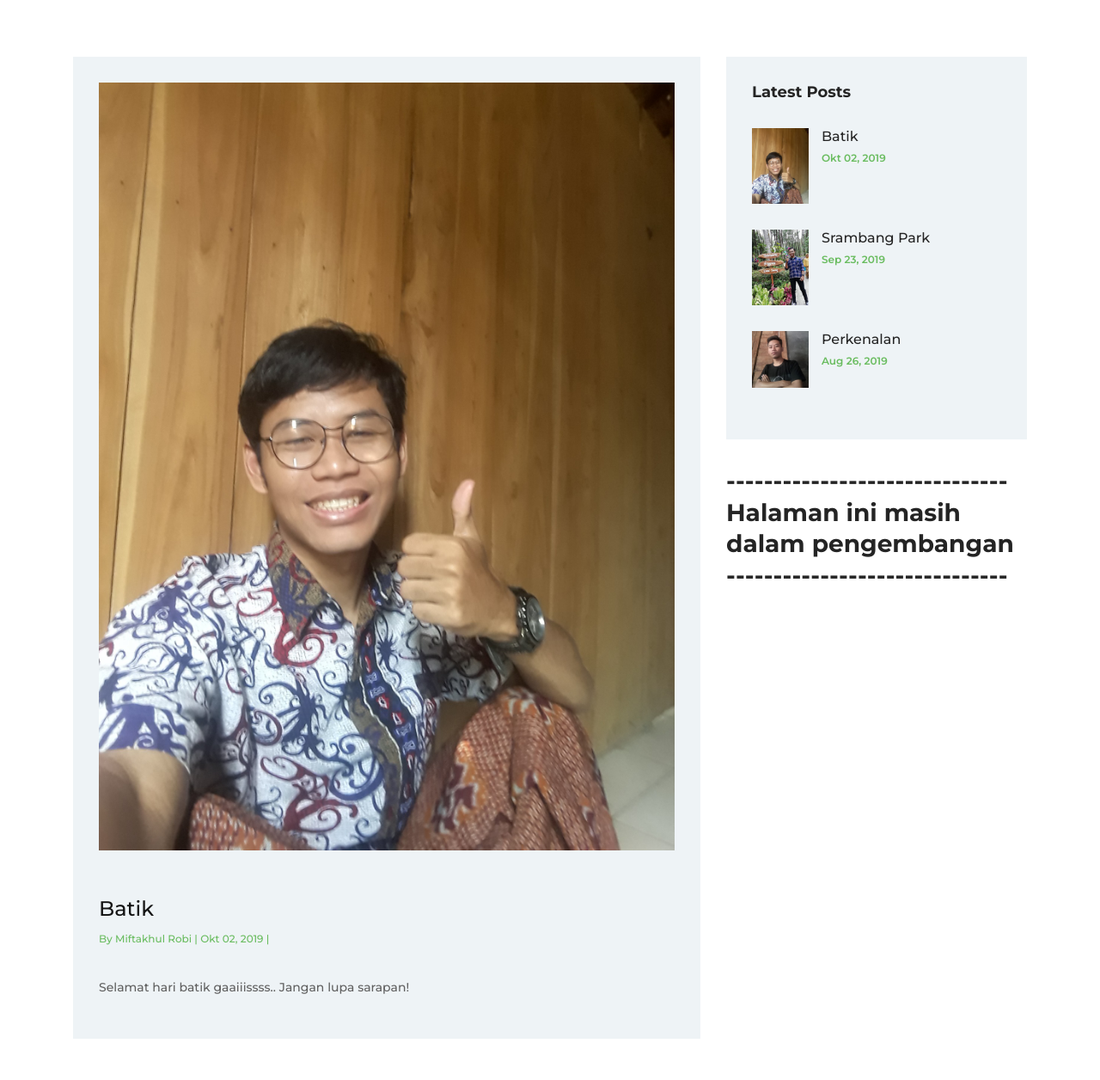
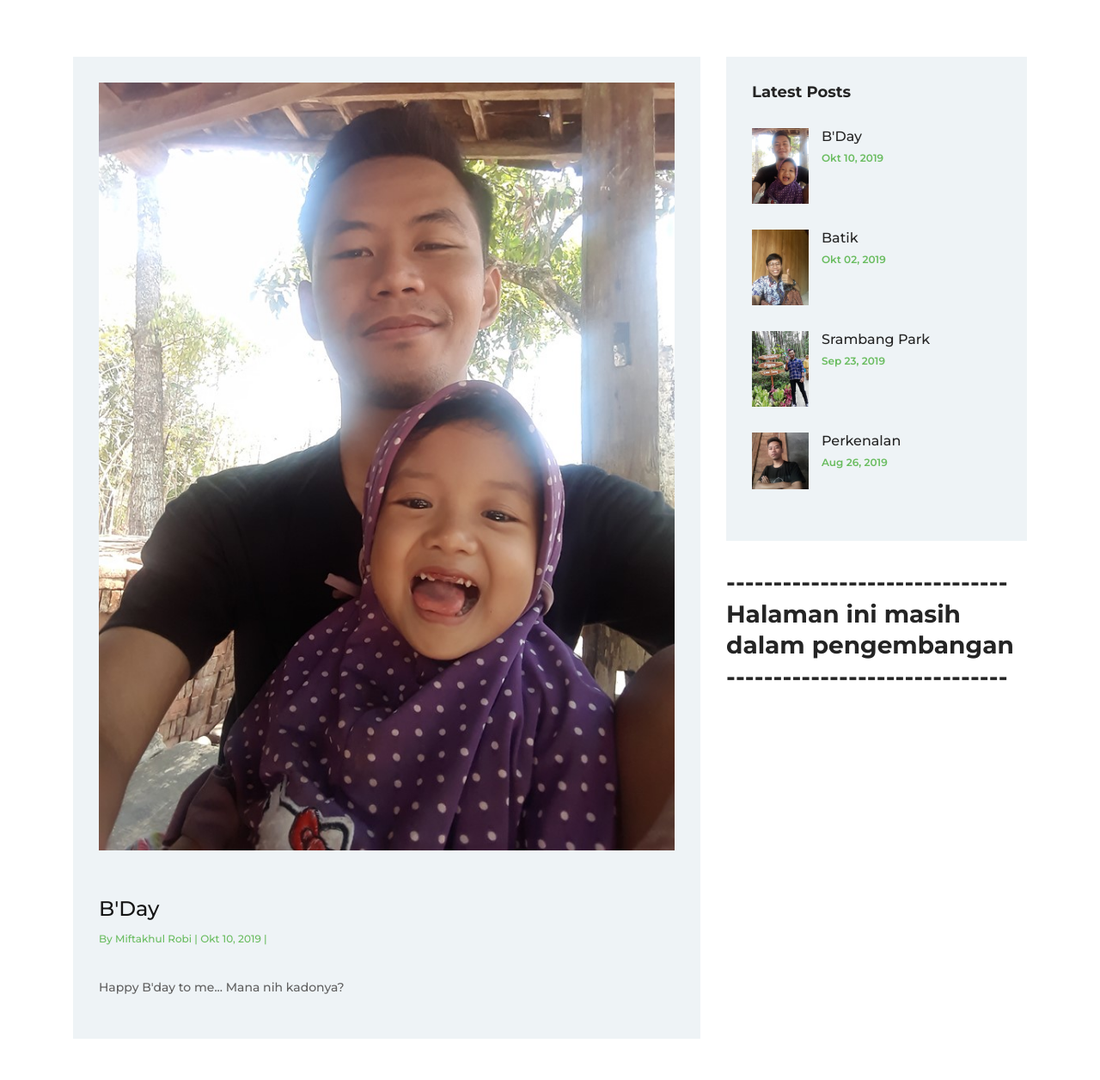
Before and after one commit to miftakhulrobi/miftakhulrobi.github.io, a plain HTML site: page blog.html in a window 1280 px wide. Shown: the part 409-1665 px from the top of the page at 86% size. Drawn offline with Linux system fonts and the light colour scheme; files whose address does not match are found by name.

Commit message:
Post baru di blog, ultah saya

```diff
--- a/blog.html
+++ b/blog.html
@@ -117,6 +117,25 @@
                                 <div class="single-blog-post mb-50 wow fadeInUp" data-wow-delay="300ms">
                                     <!-- Post Thumb -->
                                     <div class="blog-post-thumb mb-50">
+                                        <img src="img/bg-img/ultah.jpg" alt="">
+                                    </div>
+                                    <!-- Post Title -->
+                                    <a href="#" class="post-title">B'Day</a>
+                                    <!-- Post Meta -->
+                                    <div class="post-meta">
+                                        <p>By <a href="#">Miftakhul Robi</a> | <a href="#">Okt 10, 2019</a> | <a href="#"></a></p>
+                                    </div>
+                                    <!-- Post Excerpt -->
+                                    <p>Happy B'day to me... Mana nih kadonya?</p>
+                                    <!-- Read More btn -->
+                                    <!-- <a href="#" class="btn academy-btn btn-sm mt-15"></a> -->
+                                </div>
+                            </div>
+                            <!-- Single Blog Start -->
+                            <div class="col-12">
+                                <div class="single-blog-post mb-50 wow fadeInUp" data-wow-delay="300ms">
+                                    <!-- Post Thumb -->
+                                    <div class="blog-post-thumb mb-50">
                                         <img src="img/bg-img/aq3.jpg" alt="">
                                     </div>
                                     <!-- Post Title -->
@@ -208,6 +227,18 @@
                         <!-- Latest Blog Posts Area -->
                         <div class="latest-blog-posts mb-30">
                             <h5>Latest Posts</h5>
+                            <!-- Single Latest Blog Post -->
+                            <div class="single-latest-blog-post d-flex mb-30">
+                                <div class="latest-blog-post-thumb">
+                                    <img class="recents-blogs" src="img/bg-img/ultah.jpg" alt="">
+                                </div>
+                                <div class="latest-blog-post-content">
+                                    <a href="#" class="post-title">
+                                        <h6>B'Day</h6>
+                                    </a>
+                                    <a href="#" class="post-date">Okt 10, 2019</a>
+                                </div>
+                            </div>
                             <!-- Single Latest Blog Post -->
                             <div class="single-latest-blog-post d-flex mb-30">
                                 <div class="latest-blog-post-thumb">
```
Also changed, not shown: img/bg-img/ultah.jpg (added).
